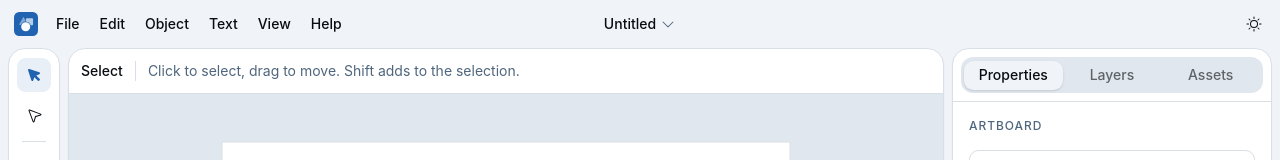
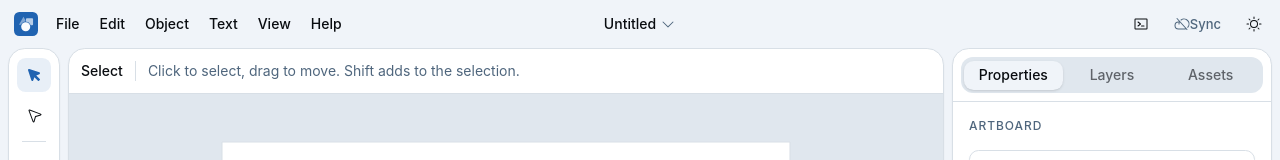
Before and after one commit to henriquefps/logo-designer, a React (Vite) app: page / in a window 1280 px wide. Shown: the top 160 px of the page. Built offline with nearby package versions, Linux system fonts and the light colour scheme.

Commit message:
feat: sync status and CLI & agents in the menu bar (#24)
* feat: sync status and CLI & agents in the menu bar

* fix: code block copy button no longer overlaps long lines

---------

Co-authored-by: Henrique Silva <henrique.silva@axians.net>

```diff
--- a/src/actions/modules/help.ts
+++ b/src/actions/modules/help.ts
@@ -12,6 +12,14 @@ const actions: Action[] = [
     run: () => useEditorStore.getState().openDialog('shortcuts'),
   },
   {
+    id: 'help.cli',
+    label: 'CLI & agents…',
+    menu: 'help',
+    group: 'help',
+    order: 5,
+    run: () => useEditorStore.getState().openDialog('cli'),
+  },
+  {
     id: 'help.about',
     label: 'About Designer',
     menu: 'help',
--- a/src/app/DesktopLayout.tsx
+++ b/src/app/DesktopLayout.tsx
@@ -4,6 +4,7 @@ import { MenuBar } from './MenuBar';
 import { OptionsBar } from './OptionsBar';
 import { PanelTabs } from './PanelTabs';
 import { AppMark, ProjectTitle } from './ProjectTitle';
+import { CliButton, SyncButton } from './TopBarButtons';
 import { StatusBar } from './StatusBar';
 import { ToolBar } from './ToolBar';
 import { PaintSwatches } from './PaintSwatches';
@@ -20,6 +21,8 @@ export function DesktopLayout() {
           <ProjectTitle />
         </div>
         <div className="flex items-center justify-end gap-1">
+          <CliButton />
+          <SyncButton />
           <ThemeMenu />
         </div>
       </header>
--- a/src/app/MobileLayout.tsx
+++ b/src/app/MobileLayout.tsx
@@ -10,6 +10,7 @@ import { useEditorStore } from '@/store/useEditorStore';
 import { MenuDropdownItems } from './MenuBar';
 import { PanelTabs } from './PanelTabs';
 import { ProjectTitle } from './ProjectTitle';
+import { SyncButton } from './TopBarButtons';
 import { ToolBar } from './ToolBar';
 import { PaintSwatches } from './PaintSwatches';
 
@@ -46,6 +47,7 @@ export function MobileLayout() {
         <Button variant="ghost" size="icon" aria-label="Redo" disabled={!canRedo} onClick={() => runAction('edit.redo')}>
           <ArrowArcRightIcon />
         </Button>
+        <SyncButton />
         <ThemeMenu />
         <Button variant="ghost" size="icon" aria-label="Panels" onClick={() => setOpen(true)}>
           <SlidersHorizontalIcon />
--- a/src/app/StatusBar.tsx
+++ b/src/app/StatusBar.tsx
@@ -1,11 +1,9 @@
-import { ArrowsClockwiseIcon, CloudCheckIcon, CloudArrowUpIcon, CloudSlashIcon, WarningCircleIcon } from '@phosphor-icons/react';
+import { CloudCheckIcon, CloudArrowUpIcon, WarningCircleIcon } from '@phosphor-icons/react';
 import { findNode } from '@/model';
 import { useDocStore } from '@/store/useDocStore';
 import { useEditorStore } from '@/store/useEditorStore';
 import { useProjectsStore } from '@/store/useProjectsStore';
 import { runAction } from '@/actions/registry';
-import { useSyncStore } from '@/sync/engine';
-import { cn } from '@/lib/utils';
 
 const fmt = (n: number) => Math.round(n).toString();
 
@@ -30,32 +28,6 @@ export function SaveIndicator() {
   );
 }
 
-/** Shown only when device sync is on; opens the Sync dialog. */
-export function SyncIndicator() {
-  const enabled = useSyncStore((s) => s.settings.enabled && s.settings.url.trim().length > 0);
-  const status = useSyncStore((s) => s.status);
-  const pending = useSyncStore((s) => s.pending);
-  if (!enabled) return null;
-  const [Icon, label] =
-    status === 'syncing'
-      ? [ArrowsClockwiseIcon, 'Syncing…']
-      : status === 'error'
-        ? [WarningCircleIcon, 'Sync failed']
-        : status === 'offline'
-          ? [CloudSlashIcon, pending > 0 ? `Offline · ${pending} waiting` : 'Offline']
-          : [CloudCheckIcon, pending > 0 ? `${pending} to sync` : 'Synced'];
-  return (
-    <button
-      type="button"
-      onClick={() => useEditorStore.getState().openDialog('sync')}
-      className={cn('flex items-center gap-1 rounded-sm px-1 hover:text-foreground', status === 'error' && 'text-destructive')}
-      title="Sync settings"
-    >
-      <Icon className={cn('size-4', status === 'syncing' && 'animate-spin')} /> {label}
-    </button>
-  );
-}
-
 export function StatusBar() {
   const zoom = useEditorStore((s) => s.zoom);
   const pointer = useEditorStore((s) => s.pointer);
@@ -77,7 +49,6 @@ export function StatusBar() {
       <span>
         {doc.artboard.width} × {doc.artboard.height}
       </span>
-      <SyncIndicator />
       <SaveIndicator />
     </div>
   );
--- /dev/null
+++ b/src/app/TopBarButtons.tsx
@@ -0,0 +1,72 @@
+import { ArrowsClockwiseIcon, CloudCheckIcon, CloudSlashIcon, CloudWarningIcon, CloudArrowUpIcon, TerminalWindowIcon } from '@phosphor-icons/react';
+import { Button } from '@/components/ui/button';
+import { Tooltip, TooltipContent, TooltipTrigger } from '@/components/ui/tooltip';
+import { useEditorStore } from '@/store/useEditorStore';
+import { relativeDate } from '@/lib/relativeDate';
+import { useSyncStore } from '@/sync/engine';
+import { syncView } from '@/sync/view';
+import { cn } from '@/lib/utils';
+
+const ICONS = { unset: CloudSlashIcon, syncing: ArrowsClockwiseIcon, synced: CloudCheckIcon, queued: CloudArrowUpIcon, offline: CloudSlashIcon, error: CloudWarningIcon } as const;
+
+function host(url: string): string {
+  try {
+    return new URL(/^https?:\/\//i.test(url) ? url : `http://${url}`).host;
+  } catch {
+    return url;
+  }
+}
+
+/** Sync status in the top bar, next to the theme toggle. Click opens the Sync dialog (which links the /sync guide). */
+export function SyncButton() {
+  const settings = useSyncStore((s) => s.settings);
+  const status = useSyncStore((s) => s.status);
+  const pending = useSyncStore((s) => s.pending);
+  const error = useSyncStore((s) => s.error);
+  const last = useSyncStore((s) => s.lastSyncedAt);
+  const view = syncView({ enabled: settings.enabled, url: settings.url, status, pending });
+  const Icon = ICONS[view];
+  const waiting = `${pending} ${pending === 1 ? 'change' : 'changes'} waiting`;
+
+  const [label, detail] = {
+    unset: ['Sync', 'Sync is off. Set it up to keep your projects in step across devices.'],
+    syncing: ['Syncing…', `Syncing with ${host(settings.url)}…`],
+    synced: ['Synced', `Last sync ${last ? relativeDate(last) : 'just now'} · ${host(settings.url)}`],
+    queued: [`${pending} to sync`, `${waiting} to sync · ${host(settings.url)}`],
+    offline: [pending > 0 ? `Offline · ${pending}` : 'Offline', `${host(settings.url)} is not reachable.${pending > 0 ? ` ${waiting}, saved on this device.` : ''}`],
+    error: ['Sync error', error ?? 'Sync failed'],
+  }[view];
+
+  return (
+    <Tooltip>
+      <TooltipTrigger asChild>
+        <Button
+          variant="ghost"
+          size="icon"
+          className={cn('lg:w-auto lg:px-2.5', view === 'error' && 'text-destructive hover:text-destructive', view === 'unset' && 'text-muted-foreground')}
+          aria-label={`${label}. Open sync settings`}
+          data-sync-state={view}
+          onClick={() => useEditorStore.getState().openDialog('sync')}
+        >
+          <Icon className={cn(view === 'syncing' && 'animate-spin')} />
+          <span className="hidden text-[0.8125rem] lg:inline">{label}</span>
+        </Button>
+      </TooltipTrigger>
+      <TooltipContent className="max-w-64">{detail}</TooltipContent>
+    </Tooltip>
+  );
+}
+
+/** Desktop only: the phone layout has the same entry in Menu → Help. */
+export function CliButton() {
+  return (
+    <Tooltip>
+      <TooltipTrigger asChild>
+        <Button variant="ghost" size="icon" aria-label="CLI & agents" onClick={() => useEditorStore.getState().openDialog('cli')}>
+          <TerminalWindowIcon />
+        </Button>
+      </TooltipTrigger>
+      <TooltipContent>CLI &amp; agents: let your AI agent draw for you</TooltipContent>
+    </Tooltip>
+  );
+}
--- /dev/null
+++ b/src/dialogs/cli/CliDialog.tsx
@@ -0,0 +1,78 @@
+import type { ReactNode } from 'react';
+import { ArrowSquareOutIcon } from '@phosphor-icons/react';
+import { Button } from '@/components/ui/button';
+import {
+  ResponsiveDialog,
+  ResponsiveDialogBody,
+  ResponsiveDialogContent,
+  ResponsiveDialogDescription,
+  ResponsiveDialogFooter,
+  ResponsiveDialogHeader,
+  ResponsiveDialogTitle,
+} from '@/components/ResponsiveDialog';
+import { CodeBlock } from '@/pages/CodeBlock';
+import { REPO_URL } from '@/pages/syncDownloads';
+
+const DOCS_URL = `${REPO_URL}/blob/main/docs/agents.md`;
+const SCHEMA_URL = 'https://designer.hfps.dev/schema/designer-project.schema.json';
+
+const INSTALL_SKILL = 'npx skills add henriquefps/logo-designer';
+
+// Same snippet as skills/designer/SKILL.md and docs/agents.md: pinned to a commit, because Bun caches an unpinned github: spec.
+const RUN_CLI = `DESIGNER="github:henriquefps/logo-designer#$(git ls-remote https://github.com/henriquefps/logo-designer.git main | cut -c1-12)"
+bunx --bun "$DESIGNER" --help`;
+
+function Code({ children }: { children: ReactNode }) {
+  return <code className="rounded-md bg-muted px-1.5 py-0.5 font-mono text-[0.8125rem]">{children}</code>;
+}
+
+function Ext({ href, children }: { href: string; children: ReactNode }) {
+  return (
+    <a className="inline-flex items-center gap-1 font-medium text-primary underline-offset-4 hover:underline" href={href} target="_blank" rel="noreferrer">
+      {children} <ArrowSquareOutIcon className="size-3.5" />
+    </a>
+  );
+}
+
+/** Help → CLI & agents: what the designer CLI is and how to give it to an AI agent. */
+export function CliDialog({ open, onOpenChange }: { open: boolean; onOpenChange: (o: boolean) => void }) {
+  return (
+    <ResponsiveDialog open={open} onOpenChange={onOpenChange}>
+      <ResponsiveDialogContent className="sm:max-w-xl">
+        <ResponsiveDialogHeader>
+          <ResponsiveDialogTitle>CLI &amp; agents</ResponsiveDialogTitle>
+          <ResponsiveDialogDescription>Let your AI agent draw for you, then finish the artwork here, by hand.</ResponsiveDialogDescription>
+        </ResponsiveDialogHeader>
+        <ResponsiveDialogBody className="flex flex-col gap-5 text-[0.9375rem]">
+          <p>
+            The <Code>designer</Code> command line lets an AI agent (Claude Code, Codex and the like) create icons and artwork as editable Designer projects, check them (keylines, previews) and open them straight into{' '}
+            <em>your</em> Designer in this browser, with <Code>designer open</Code> or <Code>designer present</Code>, so you can edit them like anything you drew yourself.
+          </p>
+
+          <section className="flex flex-col gap-2">
+            <h3 className="font-medium">1. Give your agent the skill</h3>
+            <p className="text-[0.8125rem] text-muted-foreground">Teaches it the commands and the workflow. Run it once in your project.</p>
+            <CodeBlock code={INSTALL_SKILL} what="skill install command" />
+          </section>
+
+          <section className="flex flex-col gap-2">
+            <h3 className="font-medium">2. Run the CLI</h3>
+            <p className="text-[0.8125rem] text-muted-foreground">
+              Needs <Ext href="https://bun.sh">Bun</Ext>. The commit is pinned because Bun caches an unpinned GitHub package and keeps running an old CLI. The first run downloads it (about 20 to 60 seconds).
+            </p>
+            <CodeBlock code={RUN_CLI} what="CLI command" />
+          </section>
+
+          <p className="text-[0.8125rem] text-muted-foreground">
+            More: <Ext href={DOCS_URL}>Designer for agents (docs/agents.md)</Ext> · <Ext href={SCHEMA_URL}>Project JSON schema</Ext>
+          </p>
+        </ResponsiveDialogBody>
+        <ResponsiveDialogFooter>
+          <Button variant="outline" onClick={() => onOpenChange(false)}>
+            Close
+          </Button>
+        </ResponsiveDialogFooter>
+      </ResponsiveDialogContent>
+    </ResponsiveDialog>
+  );
+}
--- /dev/null
+++ b/src/dialogs/cli/index.ts
@@ -0,0 +1,5 @@
+import type { DialogDef } from '../types';
+import { lazy } from 'react';
+
+const def: DialogDef = { id: 'cli', Component: lazy(() => import('./CliDialog').then((m) => ({ default: m.CliDialog }))) };
+export default def;
--- a/src/pages/CodeBlock.tsx
+++ b/src/pages/CodeBlock.tsx
@@ -15,11 +15,11 @@ export function CodeBlock({ code, what = 'Commands' }: { code: string; what?: st
     }
   };
   return (
-    <div className="relative rounded-lg border bg-muted/50">
-      <pre className="overflow-x-auto p-3 pr-12 font-mono text-[0.8125rem] leading-relaxed">
+    <div className="flex items-start rounded-lg border bg-muted/50">
+      <pre className="min-w-0 flex-1 overflow-x-auto p-3 font-mono text-[0.8125rem] leading-relaxed">
         <code>{code}</code>
       </pre>
-      <Button variant="ghost" size="icon" className="absolute top-1 right-1" aria-label={`Copy ${what}`} onClick={() => void copy()}>
+      <Button variant="ghost" size="icon" className="m-1 shrink-0" aria-label={`Copy ${what}`} onClick={() => void copy()}>
         {copied ? <CheckIcon /> : <CopyIcon />}
       </Button>
     </div>
--- /dev/null
+++ b/src/sync/view.ts
@@ -0,0 +1,10 @@
+export type SyncView = 'unset' | 'syncing' | 'synced' | 'queued' | 'offline' | 'error';
+
+/** Pure: what the top-bar sync button shows for a sync store state. */
+export function syncView(s: { enabled: boolean; url: string; status: string; pending: number }): SyncView {
+  if (!s.enabled || !s.url.trim()) return 'unset';
+  if (s.status === 'syncing') return 'syncing';
+  if (s.status === 'error') return 'error';
+  if (s.status === 'offline') return 'offline';
+  return s.pending > 0 ? 'queued' : 'synced';
+}
```
Also changed, not shown: 19 other files (tests, documents, lock files or other folders).
